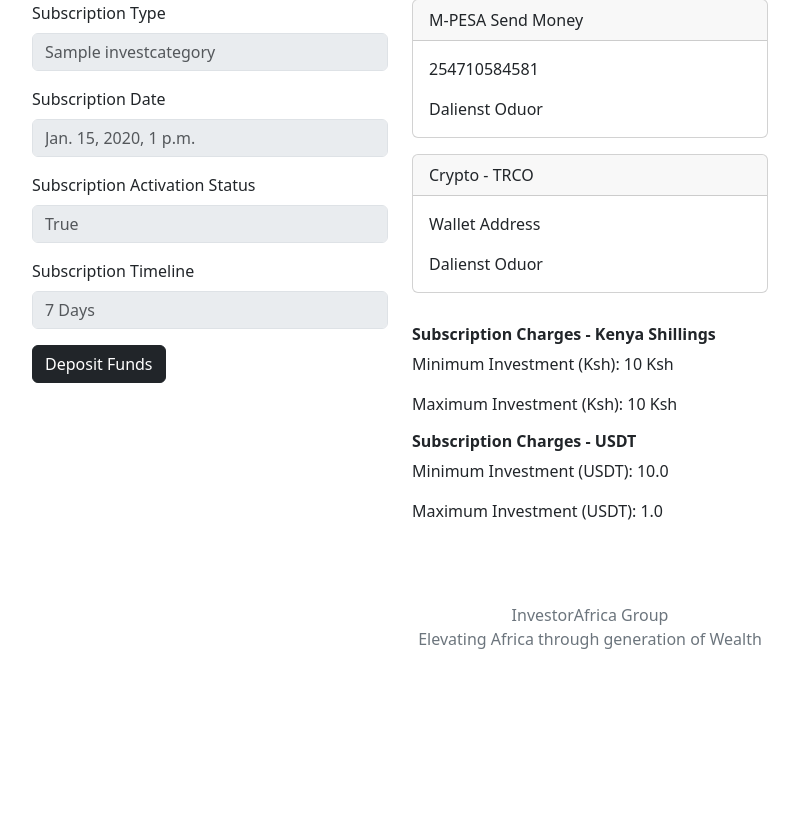
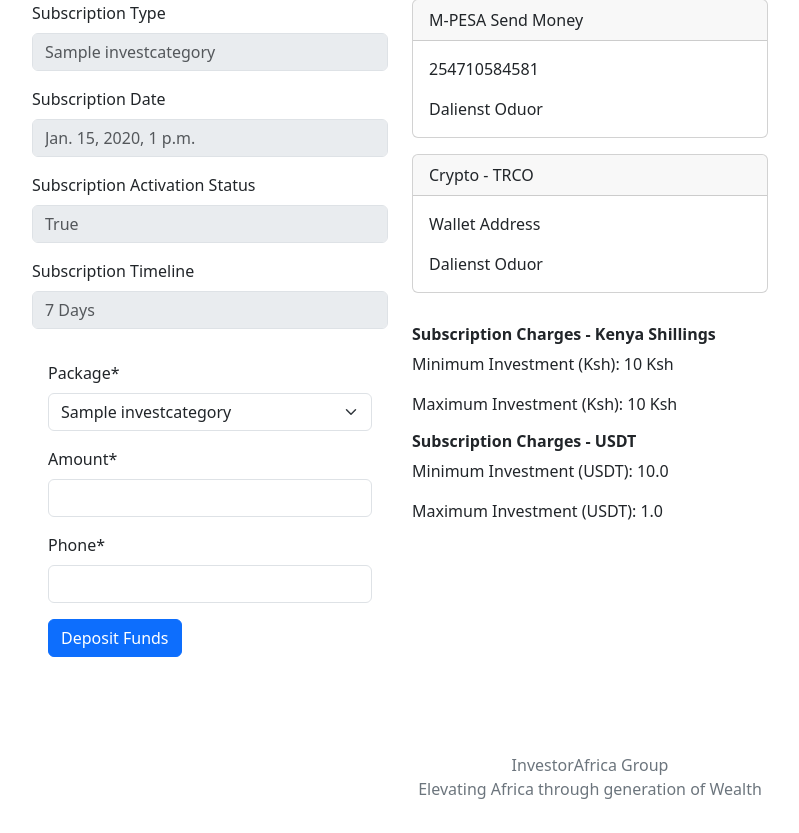
Before and after one commit to dalienst/forex, a Django app: page /investments/packages/00000000-0000-0000-0000-000000000001/detail/ in a window 1280 px wide. Shown: the part 364-1197 px from the top of the page, without its empty margins (50-849 px from the left). Before the commit the page ends 1013 px from the top, so only its background shows below. Run offline with Django 4.2, Linux system fonts and the light colour scheme; a user stored in the database is signed in; tables that the repository leaves empty hold one stand-in row (values such as "Sample post"); some libraries are stand-ins or nearby versions.

Commit message:
implementation of funds

```diff
--- a/investments/templates/package_detail.html
+++ b/investments/templates/package_detail.html
@@ -50,8 +50,13 @@
                     <input type="text" disabled class="form-control" placeholder="7 Days">
                 </div>
 
+                <!-- Deposit Form -->
                 <div class="mb-3">
-                    <a href="{%url 'investments:pay-package'%}" class="btn btn-dark">Deposit Funds</a>
+                    <form method="post" class="p-3">
+                        {% csrf_token %}
+                        {{ deposit_form|crispy }}
+                        <button class="btn btn-primary" type="submit">Deposit Funds</button>
+                    </form>
                 </div>
             </div>
 
@@ -123,4 +128,5 @@
     </section>
 </div>
 
+
 {% endblock %}
--- a/investments/views.py
+++ b/investments/views.py
@@ -1,4 +1,7 @@
+from datetime import datetime
+import json
 from typing import Any
+from uuid import UUID
 import requests
 import base64
 from django.db.models.query import QuerySet
@@ -6,6 +9,9 @@ from django.shortcuts import render, redirect
 from django.contrib.auth.decorators import login_required
 from django.utils import timezone
 from django.contrib import messages
+from django.urls import reverse_lazy
+from django.http import JsonResponse
+from django.core.serializers import serialize
 
 from django.contrib.messages.views import SuccessMessageMixin
 from django.views.generic import (
@@ -44,6 +50,15 @@ from forexapp.settings import (
     CONSUMER_KEY,
     CONSUMER_SECRET,
 )
+
+
+class CustomJSONEncoder(json.JSONEncoder):
+    def default(self, obj):
+        if isinstance(obj, (UUID,)):
+            return str(obj)
+        elif isinstance(obj, datetime):
+            return obj.strftime("%Y-%m-%d %H:%M:%S")
+        return super().default(obj)
 
 
 def landing(request):
@@ -134,6 +149,94 @@ class PackageDetailView(LoginRequiredMixin, DetailView):
     def get_queryset(self) -> QuerySet[Any]:
         return Package.objects.filter(user=self.request.user)
 
+    def get_context_data(self, **kwargs):
+        context = super().get_context_data(**kwargs)
+        deposit_form = DepositForm(initial={"package": self.object})
+        serialized_data = serialize("json", [self.object], cls=CustomJSONEncoder)
+        context["deposit_form"] = deposit_form
+        context["package_data_json"] = serialized_data
+        return context
+
+    def get_success_url(self):
+        return reverse_lazy("investments:package-detail", kwargs={"pk": self.object.pk})
+
+    def post(self, request, *args, **kwargs):
+        self.object = self.get_object()
+        deposit_form = DepositForm(request.POST)
+        if deposit_form.is_valid():
+            user_package = self.object
+            amount = deposit_form.cleaned_data["amount"]
+            phone = deposit_form.cleaned_data["phone"]
+
+            # Get access token
+            access_token_url = "https://sandbox.safaricom.co.ke/oauth/v1/generate?grant_type=client_credentials"
+            auth_response = requests.get(
+                access_token_url, auth=(CONSUMER_KEY, CONSUMER_SECRET)
+            )
+            auth_data = auth_response.json()
+            access_token = auth_data.get("access_token")
+
+            if not access_token:
+                messages.error(request, "Error Processing Payment")
+                return render(
+                    request,
+                    "package_detail.html",
+                    {"form": deposit_form},
+                )
+
+            # Prepare data for API call
+            api_url = "https://sandbox.safaricom.co.ke/mpesa/stkpush/v1/processrequest"
+            headers = {
+                "Authorization": f"Bearer {access_token}",
+                "Content-Type": "application/json",
+            }
+
+            shortcode = str(SHORTCODE)
+            passkey = str(PASS_KEY)
+            timestamp = timezone.now().strftime("%Y%m%d%H%M%S")
+            concatenated = f"{shortcode}{passkey}{timestamp}".encode()
+            password = base64.b64encode(concatenated).decode()
+            description_transaction = str(user_package)
+
+            payload = {
+                "BusinessShortCode": SHORTCODE,
+                "Password": password,
+                "Timestamp": timestamp,
+                "TransactionType": TRANSACTION_TYPE,
+                "Amount": amount,
+                "PartyA": phone,
+                "PartyB": SHORTCODE,
+                "PhoneNumber": phone,
+                "CallBackURL": CALLBACK_URL,
+                "AccountReference": description_transaction,
+                "TransactionDesc": description_transaction,
+            }
+
+            # Make the API call
+            api_response = requests.post(api_url, json=payload, headers=headers)
+            response_data = api_response.json()
+
+            messages.success(request, "Please check your phone, payment is processing")
+
+            Deposit.objects.create(
+                user=request.user, package=user_package, amount=amount, phone=phone
+            )
+
+            return render(
+                request,
+                "success_template.html",
+                {"message": response_data, "form": deposit_form},
+            )
+        else:
+            messages.error(request, "Error in deposit form.")
+            return self.render_to_response(
+                self.get_context_data(deposit_form=deposit_form)
+            )
+
+    def get(self, request, *args, **kwargs):
+        self.object = self.get_object()
+        return super().get(request, *args, **kwargs)
+
 
 # create a delete method that deletes the package after 7 days or moves to trash model
 
```
